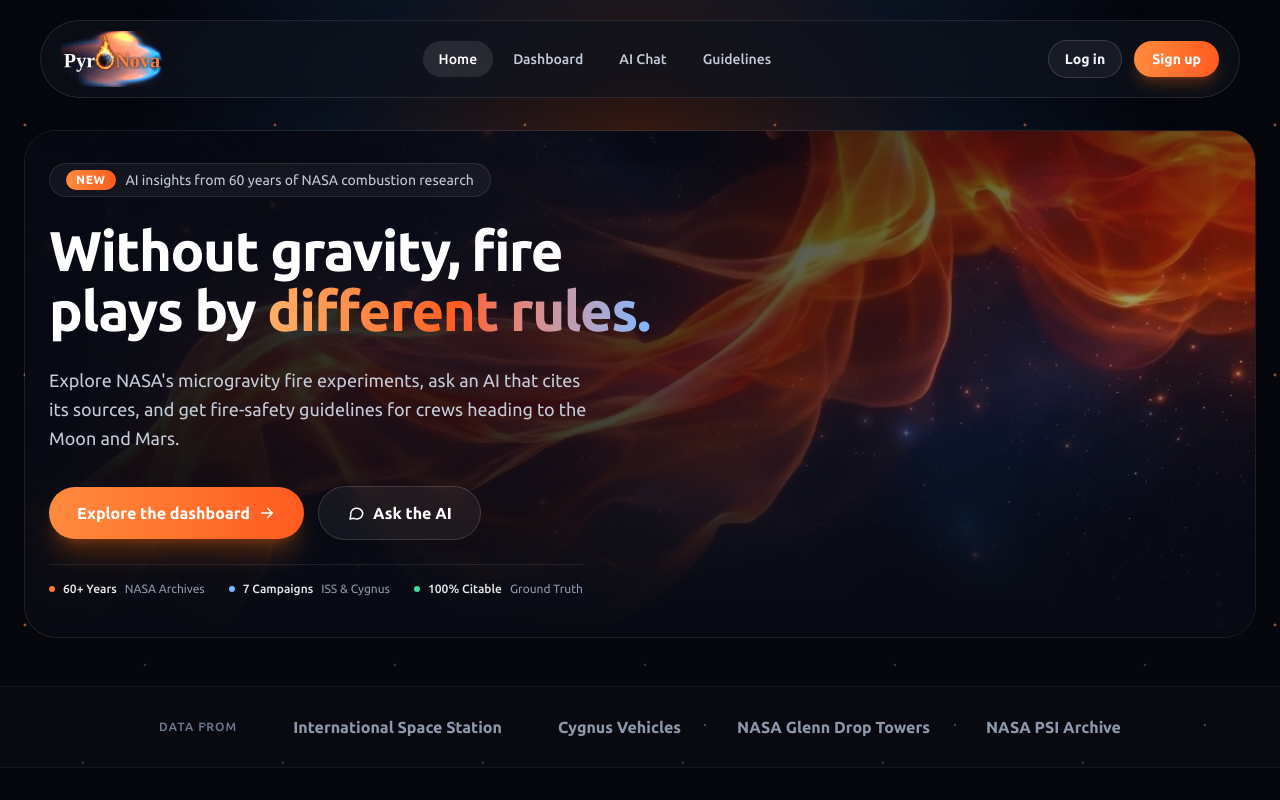
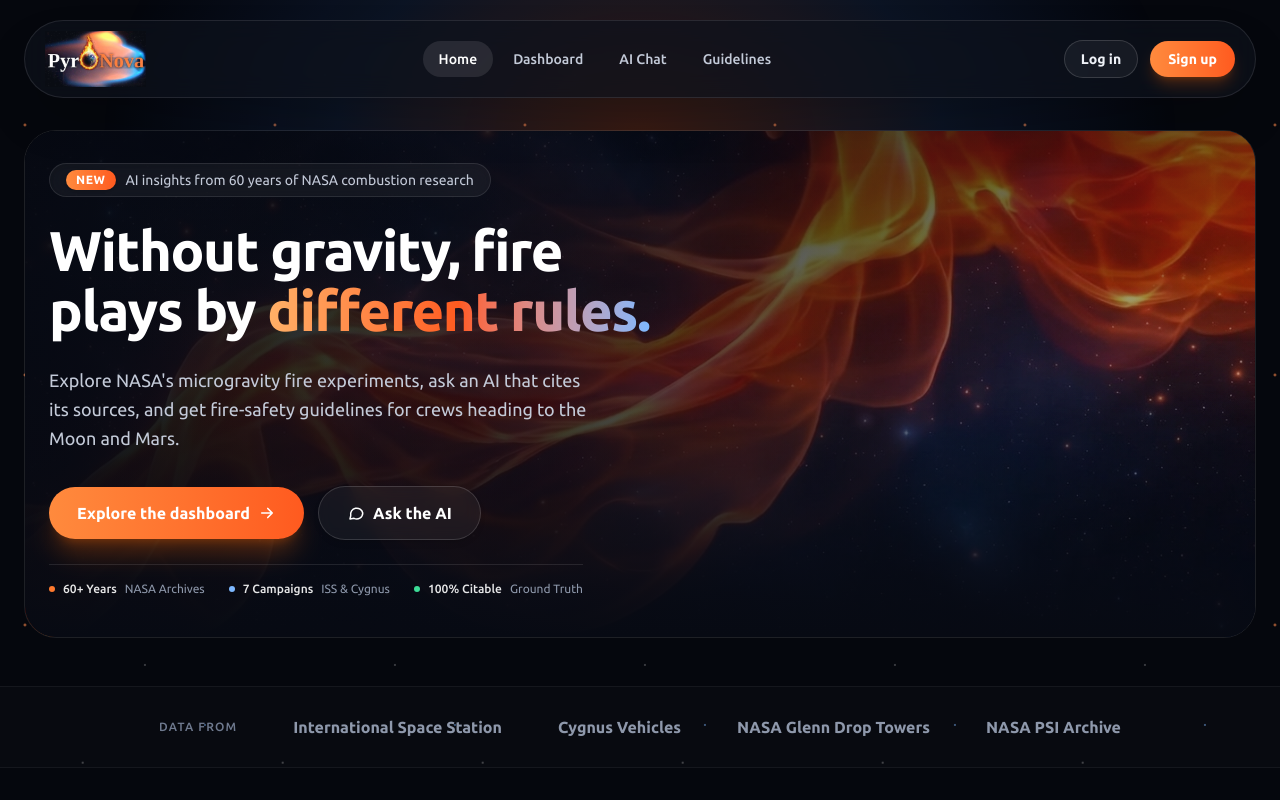
Before and after one commit to AfnanMohamed20/flame-in-freefall-pyro, a Next.js app: page / in a window 1280 px wide. Shown: the top 800 px of the page. Built offline with nearby package versions, Linux system fonts and the light colour scheme.

Commit message:
Match navbar width to hero

```diff
--- a/app/page.tsx
+++ b/app/page.tsx
@@ -8,9 +8,9 @@ export default function Home() {
       {/* Background Glow */}
       <div className="absolute top-[-260px] left-1/2 w-[1100px] h-[800px] -translate-x-1/2 bg-[radial-gradient(closest-side,rgba(255,106,40,0.22),rgba(77,140,255,0.1)_55%,rgba(5,7,13,0)_100%)] pointer-events-none animate-pulse duration-[4000ms]" />
 
-      {/* Navbar */}
-      <header className="relative pt-5 px-6 z-50">
-        <div className="max-w-[1200px] mx-auto px-5 py-2.5 flex items-center justify-between bg-[rgba(14,18,28,0.7)] border border-white/10 rounded-full backdrop-blur-md shadow-2xl">
+            {/* Navbar */}
+      <header className="relative pt-5 z-50">
+        <div className="w-[calc(100%-3rem)] mx-auto px-5 py-2.5 flex items-center justify-between bg-[rgba(14,18,28,0.7)] border border-white/10 rounded-full backdrop-blur-md shadow-2xl">
           <Logo />
 
           <nav className="hidden md:flex gap-1 text-sm font-medium">
```
